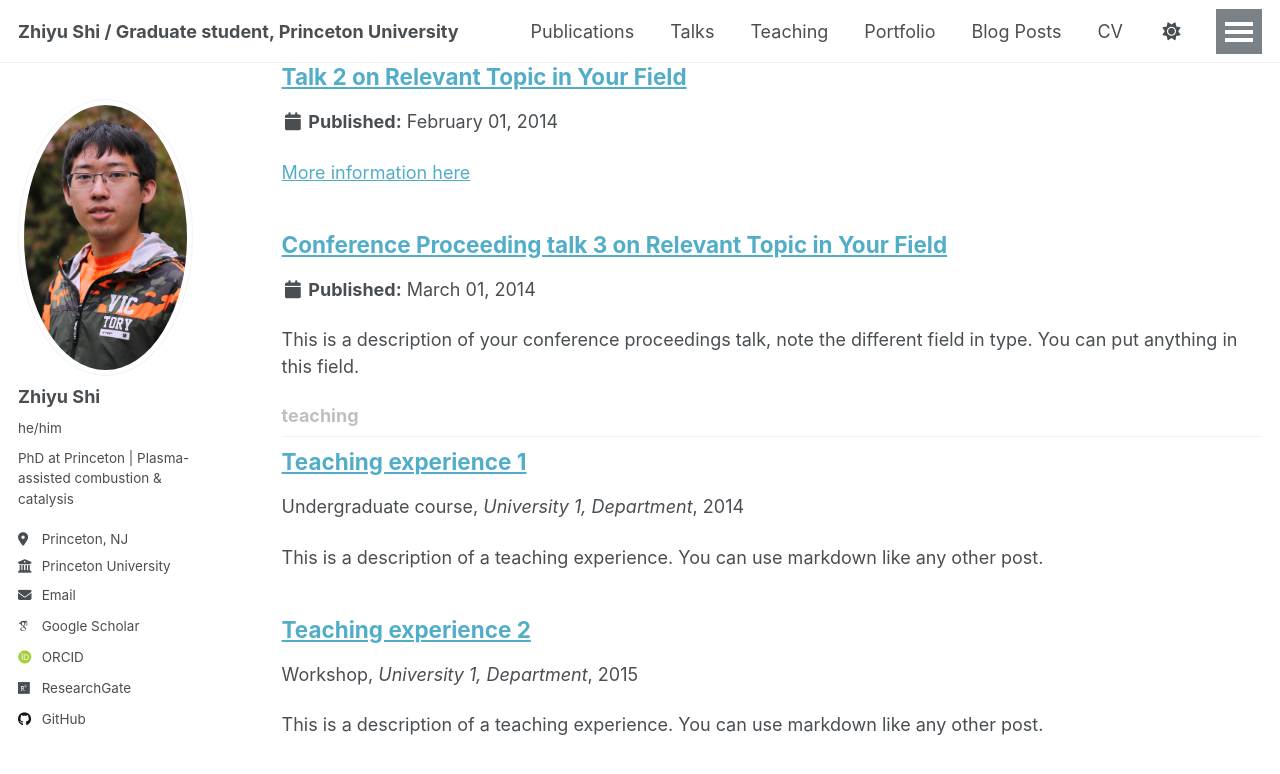
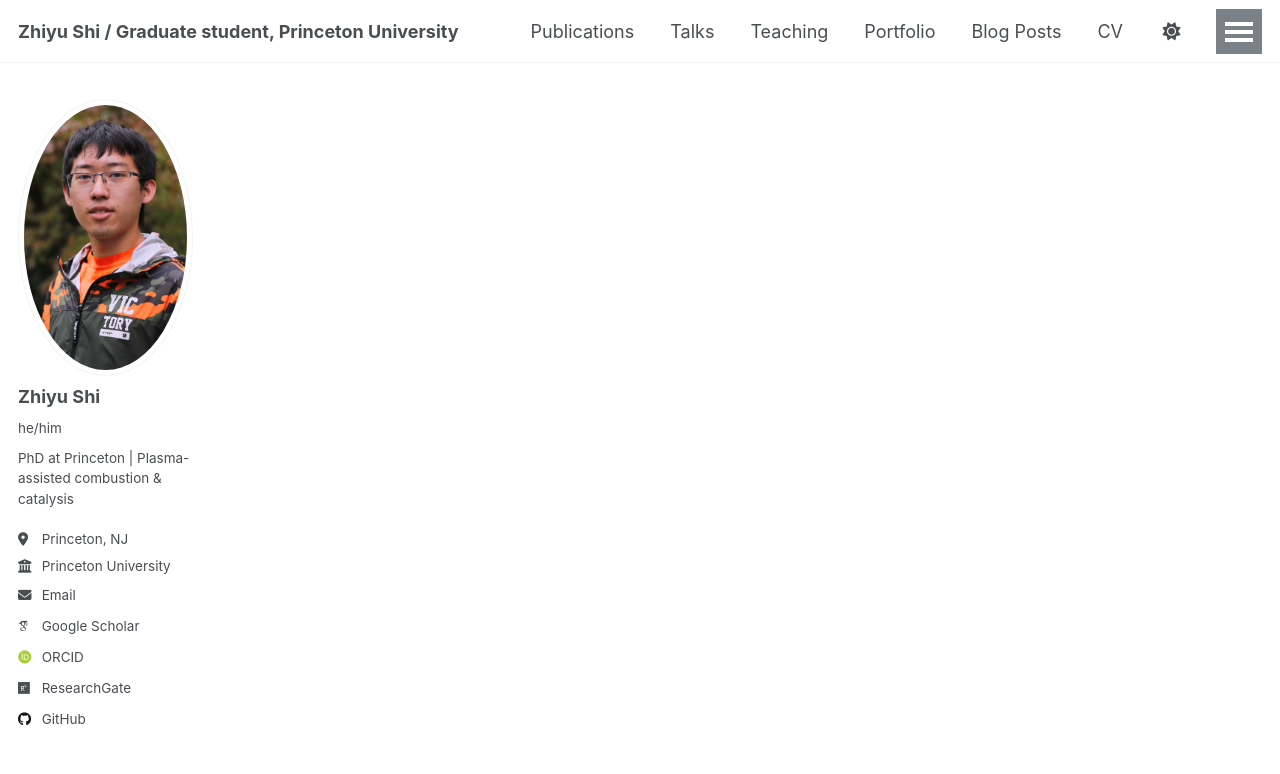
Before and after one commit to Zhi-yu-Shi/zhi-yu-shi.github.io, a Jekyll site: the page built from _pages/collection-archive.html, in a window 1280 px wide and 900 px high, scrolled down 4613 px. Shown: the top 774 px of the window. Built offline with Jekyll 4.4.1, drawn with Linux system fonts in a browser that asks for light colours; some web fonts are replaced; a script that is not in the unit is left out; part of the change alters nothing that is shown; some of the changed text lies outside the part shown.

Commit message:
Update _config.yml

```diff
--- a/_config.yml
+++ b/_config.yml
@@ -192,15 +192,15 @@ kramdown:
 # Collections
 # =========================
 collections:
-  teaching:
-    output    : true
-    permalink : /:collection/:path/
+#  teaching:
+#    output    : true
+#    permalink : /:collection/:path/
   publications:
     output    : true
     permalink : /:collection/:path/
-  portfolio:
-    output    : true
-    permalink : /:collection/:path/
+#  portfolio:
+#    output    : true
+#    permalink : /:collection/:path/
   talks:
     output    : true
     permalink : /:collection/:path/
```
